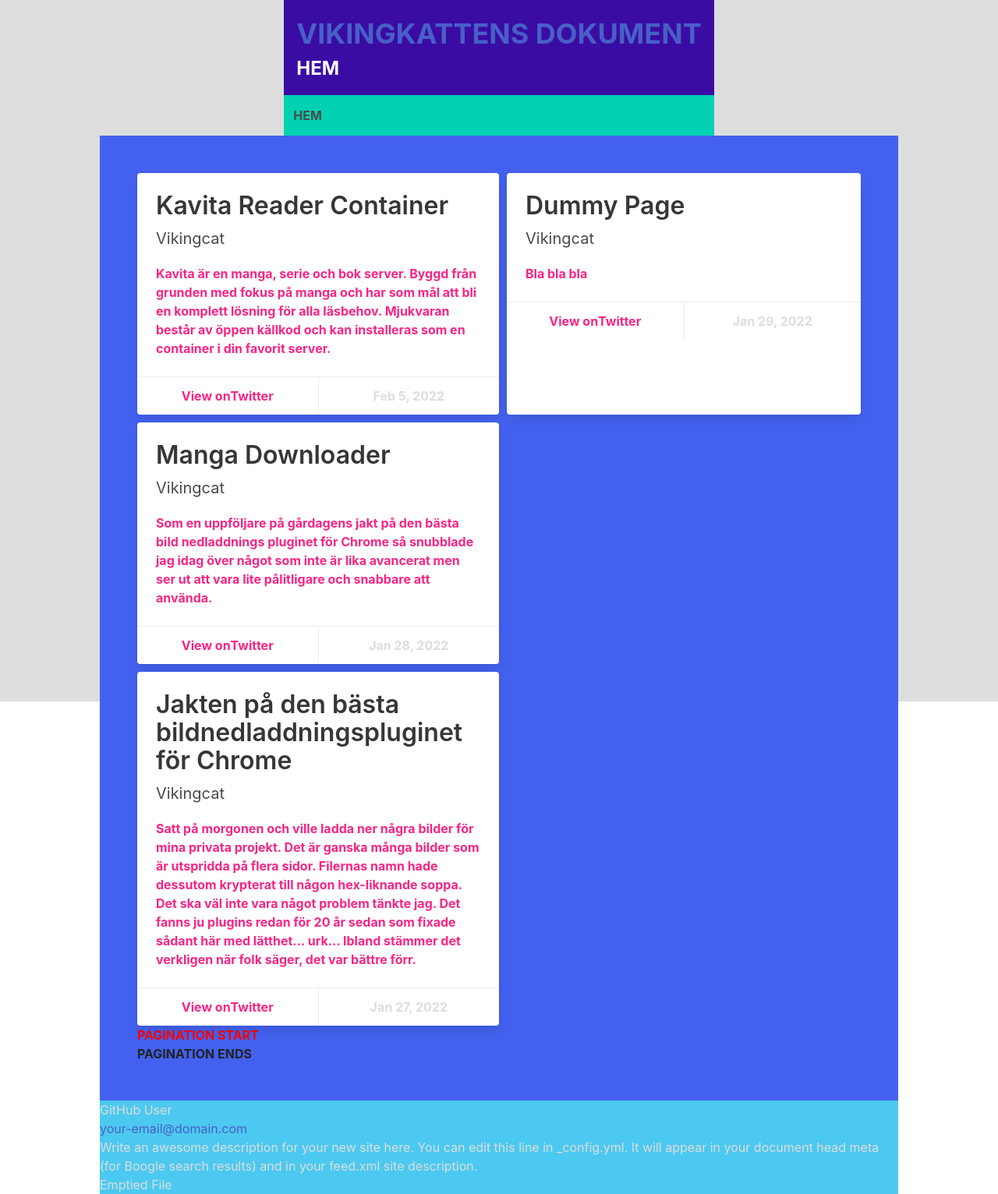
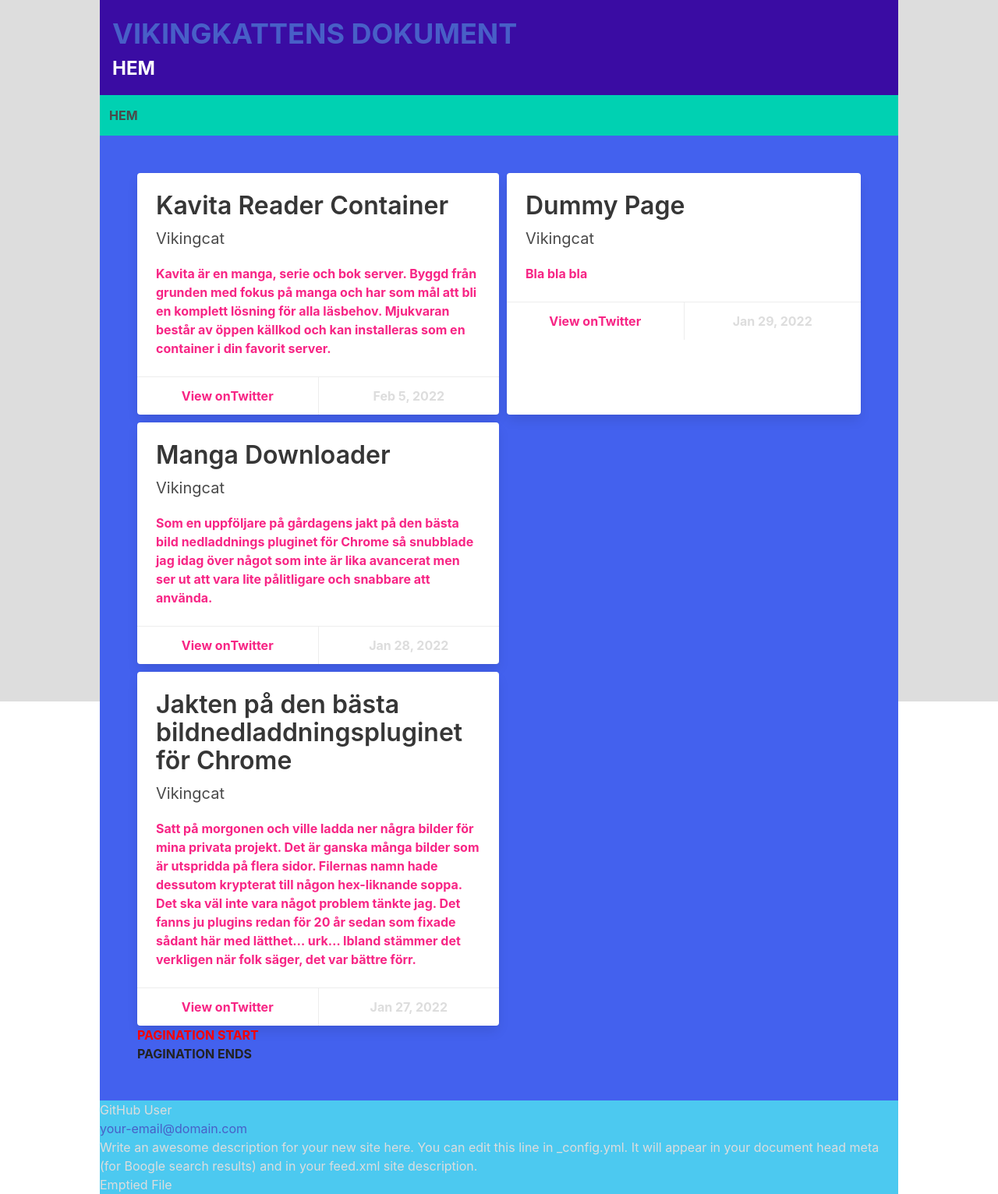
Before and after one commit to viking-cat/dokument, a Jekyll site: the page built from index.html, in a window 1280 px wide. Shown: the whole page at 78% size. Built offline with Jekyll 4.4.1, drawn with Linux system fonts in a browser that asks for light colours.

Commit message:
Update main.scss

```diff
--- a/_sass/main.scss
+++ b/_sass/main.scss
@@ -32,7 +32,12 @@
 }
 
 main {
-    flex: 1 1 auto;
+  flex: 1 1 auto;
+  width: 100%;
+}
+
+header, footer {
+  width: 100%;
 }
 
 /* Text */
```
